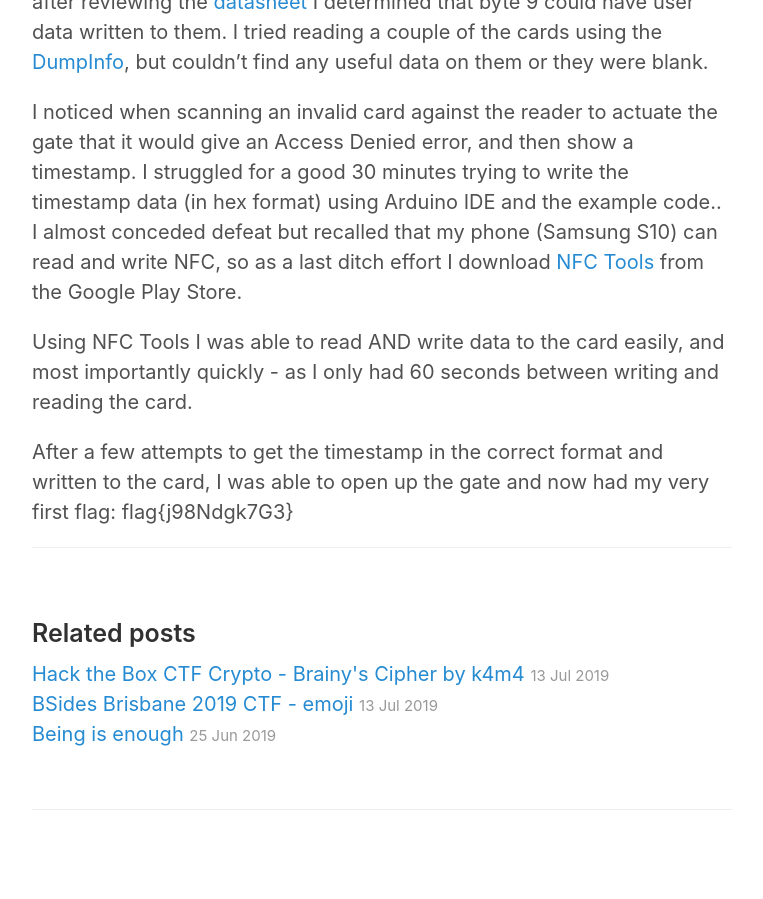
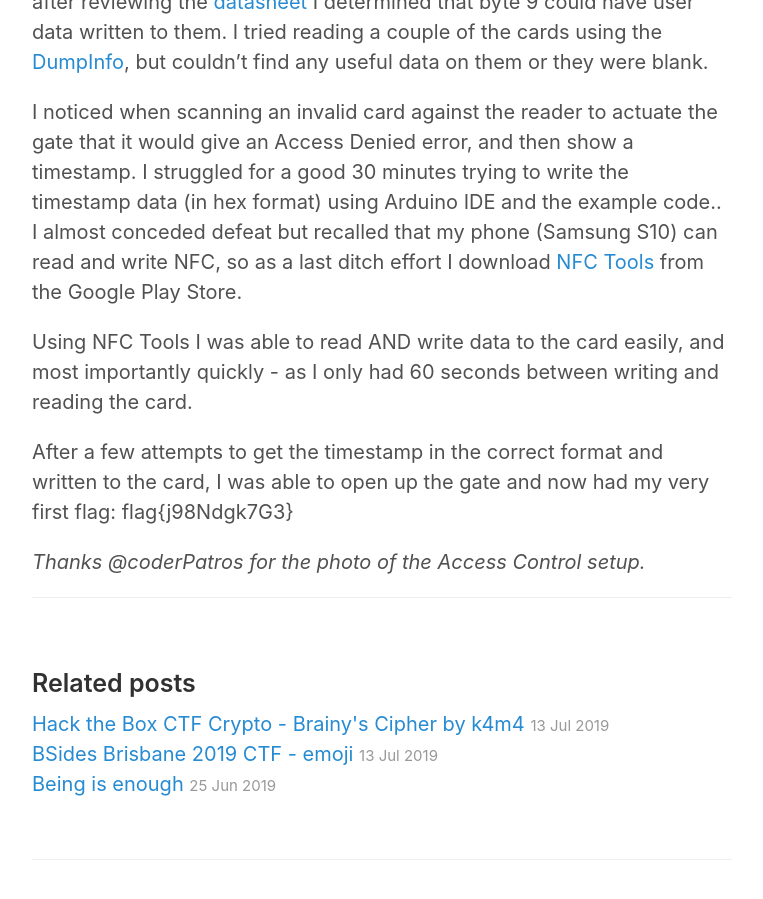
Before and after one commit to teejayen/teejayen.github.io, a Jekyll site: the page built from _posts/2019-07-08-my-first-flag-bsides-brisbane-2019-ctf-rfid.md, in a window 1280 px wide and 900 px high, scrolled down 1781 px. Shown: the whole window, without its empty margins (258-1021 px from the left). Built offline with Jekyll 4.4.1, drawn with Linux system fonts in a browser that asks for light colours; before the commit the page ends 2631 px from its top, so only the background shows below that.

Commit message:
credit for photo

```diff
--- a/_posts/2019-07-08-my-first-flag-bsides-brisbane-2019-ctf-rfid.md
+++ b/_posts/2019-07-08-my-first-flag-bsides-brisbane-2019-ctf-rfid.md
@@ -28,3 +28,5 @@ I noticed when scanning an invalid card against the reader to actuate the gate t
 Using NFC Tools I was able to read AND write data to the card easily, and most importantly quickly - as I only had 60 seconds between writing and reading the card.
 
 After a few attempts to get the timestamp in the correct format and written to the card, I was able to open up the gate and now had my very first flag: flag{j98Ndgk7G3}
+
+_Thanks @coderPatros for the photo of the Access Control setup._
```
